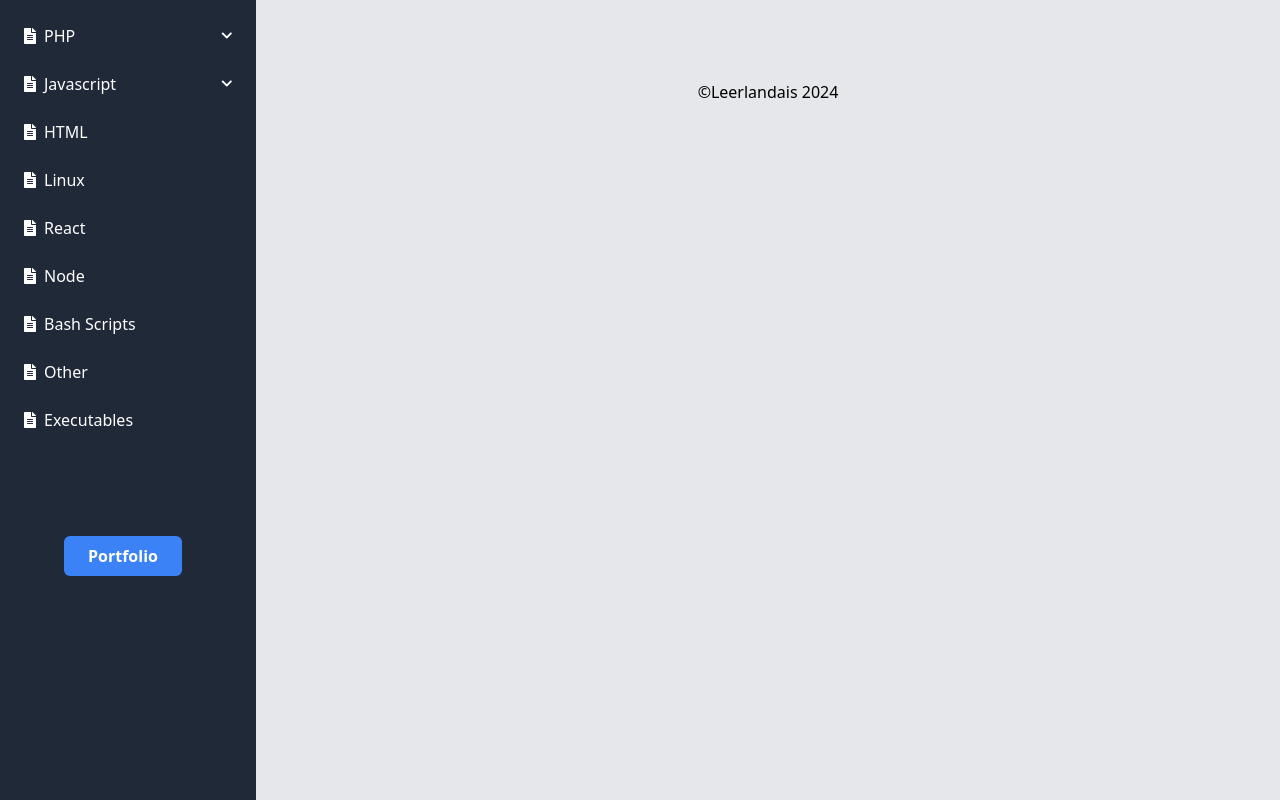
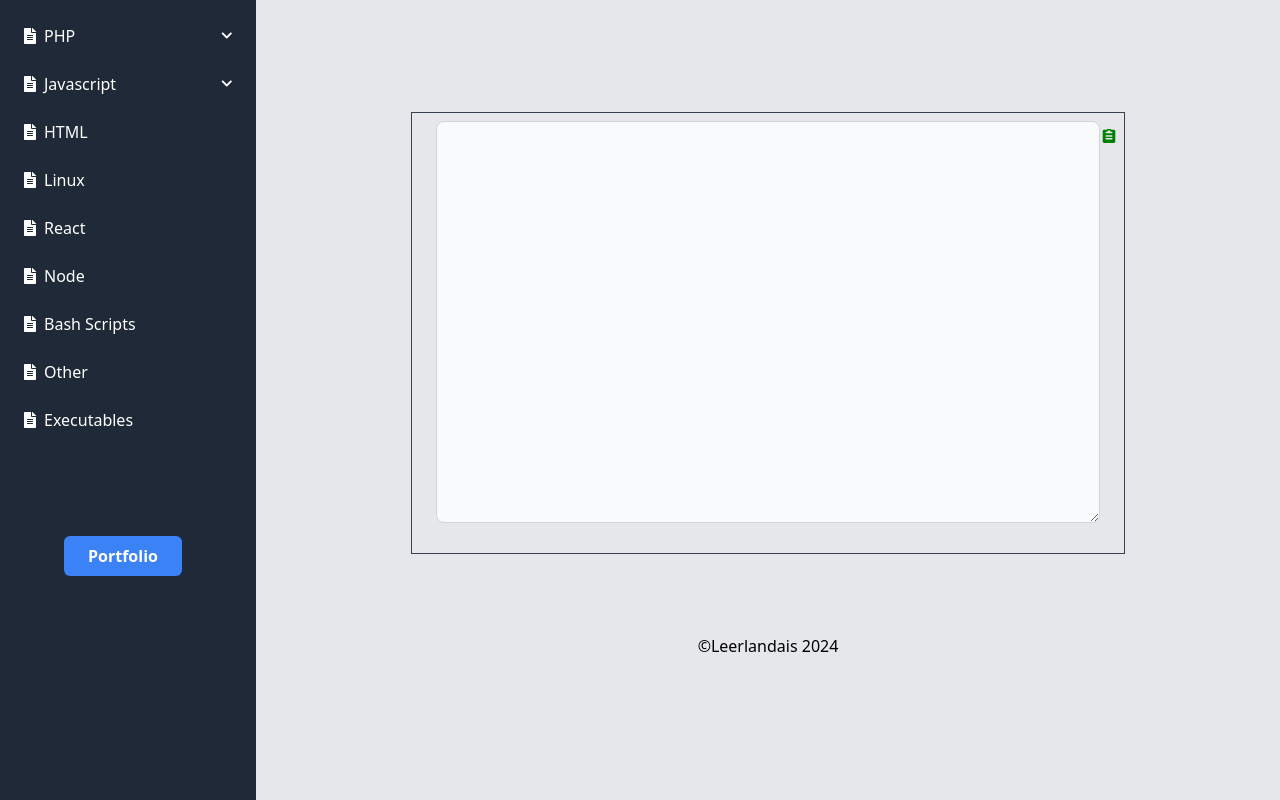
Before and after one commit to Leerlandais/symSnip, a Symfony app: template templates/main/oneCode.html.twig in a window 1280 px wide. Shown: the part 64-864 px from the top of the page. Run offline with Twig, Linux system fonts and the light colour scheme; the template is opened without the code that fills it, so the values that code supplies are empty; some libraries are stand-ins or nearby versions.

Commit message:
added style to viewCode

```diff
--- a/src/Controller/MainController.php
+++ b/src/Controller/MainController.php
@@ -32,11 +32,11 @@ class MainController extends AbstractController
         ]);
     }
 
-    #[Route('/code/{id}', name: 'app_code', methods: ['GET'])]
+    #[Route('/code/{id}', name: 'app_code', requirements: ['id'=>'\d+'], methods: ['GET'])]
     public function code(EntityManagerInterface $entityManager, int $id): Response
     {
         $code = $entityManager->getRepository(MainCode::class)->find($id);
-        return $this->render('main/code.html.twig', [
+        return $this->render('main/oneCode.html.twig', [
             'code' => $code,
         ]);
     }
--- a/templates/main/oneCode.html.twig
+++ b/templates/main/oneCode.html.twig
@@ -1,6 +1,47 @@
 {% extends 'main/index.html.twig' %}
 
+
+{% block title %} Public | View Code {% endblock %}
 {% block content %}
-    <h1 class="text-6xl">{{ controller_name }}</h1>
-    <h2 class="text-5xl"> {{ success }}</h2>
+
+        <div class="text-left border border-gray-700 pt-2 px-6 pb-6 mt-28">
+            <h3 class="text-3xl text-center underline">{{ code.title | capitalize }}</h3>
+            <h4 class="text-2xl text-center">{{ code.description }}</h4>
+            <div class="relative">
+                <label for="codeToCopy" class="sr-only">Label</label>
+                <textarea id="codeToCopy"
+                          class="bg-gray-50 border border-gray-300 text-gray-500 text-sm rounded-lg codeWindow"
+                          cols="80"
+                          rows="20"
+                          disabled readonly>{{ code.code }}
+                </textarea>
+
+                <button data-copy-to-clipboard-target="codeToCopy"
+                        data-tooltip-target="tooltip-copy-npm-install-copy-button"
+                        class="absolute top-0 end-0 translate-y-0 translate-x-6 text-gray-500 dark:text-gray-400 hover:bg-gray-100 dark:hover:bg-gray-800 rounded-lg p-2 inline-flex items-center justify-center">
+            <span id="default-icon">
+                <svg class="w-3.5 h-3.5" aria-hidden="true" xmlns="http://www.w3.org/2000/svg" fill="green" viewBox="0 0 18 20">
+                    <path d="M16 1h-3.278A1.992 1.992 0 0 0 11 0H7a1.993 1.993 0 0 0-1.722 1H2a2 2 0 0 0-2 2v15a2 2 0 0 0 2 2h14a2 2 0 0 0 2-2V3a2 2 0 0 0-2-2Zm-3 14H5a1 1 0 0 1 0-2h8a1 1 0 0 1 0 2Zm0-4H5a1 1 0 0 1 0-2h8a1 1 0 1 1 0 2Zm0-5H5a1 1 0 0 1 0-2h2V2h4v2h2a1 1 0 1 1 0 2Z"/>
+                </svg>
+            </span>
+                    <span id="success-icon" class="hidden inline-flex items-center">
+                <svg class="w-3.5 h-3.5 text-blue-700 dark:text-blue-500" aria-hidden="true" xmlns="http://www.w3.org/2000/svg" fill="none" viewBox="0 0 16 12">
+                    <path stroke="currentColor" stroke-linecap="round" stroke-linejoin="round" stroke-width="2" d="M1 5.917 5.724 10.5 15 1.5"/>
+                </svg>
+            </span>
+
+                </button>
+                <div id="tooltip-copy-npm-install-copy-button" role="tooltip" class="absolute z-10 invisible inline-block px-3 py-2 text-sm font-medium text-white transition-opacity duration-300 bg-gray-900 rounded-lg shadow-sm opacity-0 tooltip dark:bg-gray-700">
+                    <span id="default-tooltip-message">Copy to clipboard</span>
+                    <span id="success-tooltip-message" class="hidden">Copied!</span>
+                    <div class="tooltip-arrow" data-popper-arrow></div>
+                </div>
+            </div>
+        </div>
+
 {% endblock %}
+{% block javascript %}
+{{ parent() }}
+<script src="{{ asset('scripts/copyCodeScript.js') }}"></script>
+
+{% endblock %}
```
